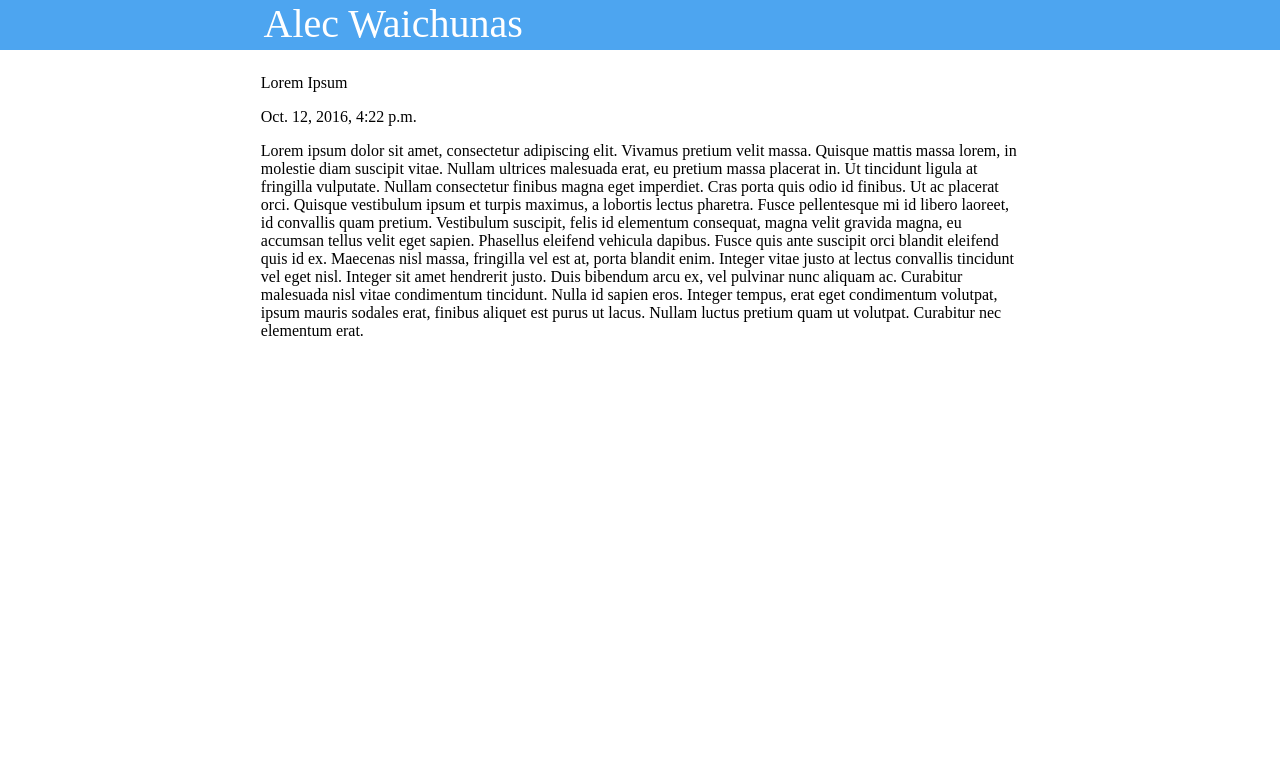
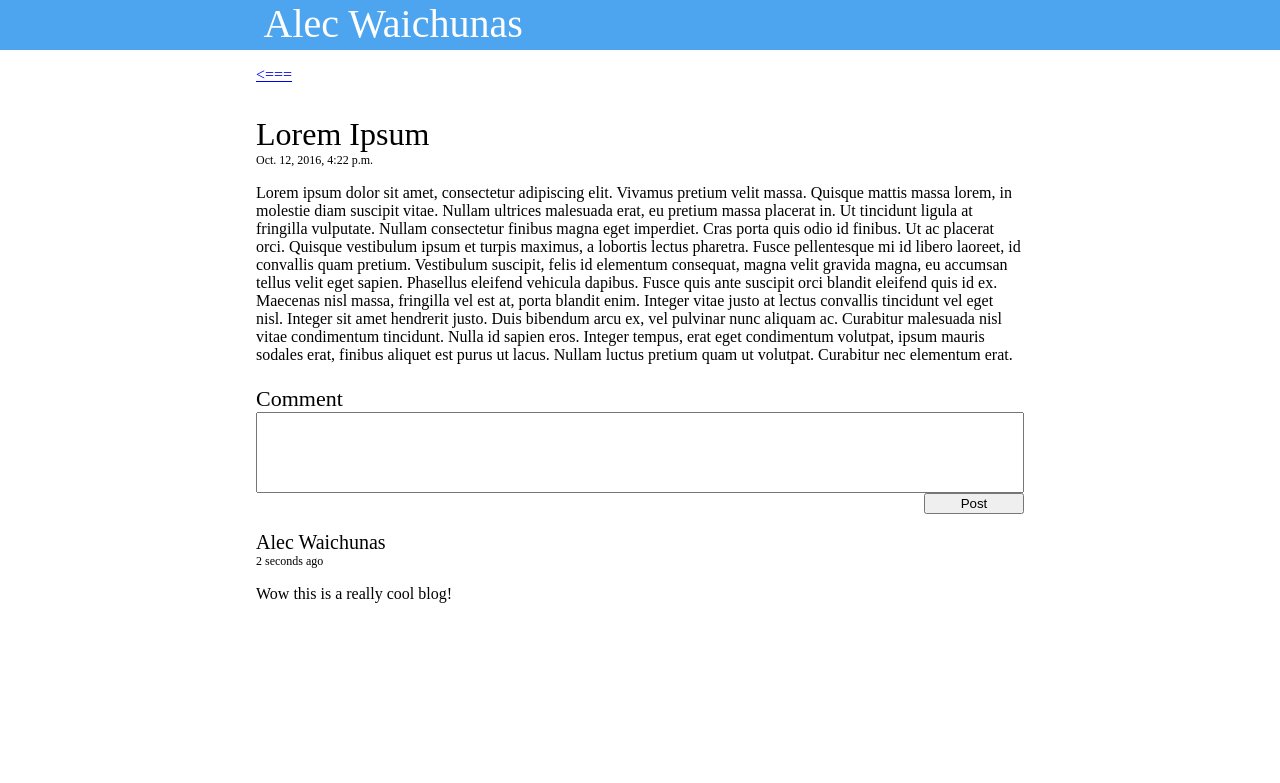
Before and after one commit to AlecWaichunas/DjangoBlog, a Django app: page /blog/1/ in a window 1280 px wide. Shown: the top 783 px of the page. Run offline with Django 3.2, Linux system fonts and the light colour scheme; data comes from the database, SQL or seed files in the repository.

Commit message:
Setting up comments

```diff
--- a/myblog/App/models.py
+++ b/myblog/App/models.py
@@ -1,17 +1,28 @@
 from django.db import models
 
 # Create your models here.
+class Comment(models.Model):
+    comment_author = models.CharField(max_length=200)
+    comment_text = models.CharField(max_length=5000)
+    comment_date = models.DateTimeField('date published')
+
 class Blog(models.Model):
     blog_title = models.CharField(max_length=100)
     blog_text = models.CharField(max_length=5000)
     blog_date = models.DateTimeField('date published')
+    blog_comments = models.ManyToManyField(Comment)
+
 
     def __str__(self):
         return self.blog_title
 
     def get_preview(self):
-        x = 550 if len(self.blog_text) > 490 else len(self.blog_text)
+        x = 650 if len(self.blog_text) > 600 else len(self.blog_text)
         if(x == 550):
             while(self.blog_text[x:(x+1)] != ' '):
                 x = x + 1
         return self.blog_text[:x] + (".." if self.blog_text[(x-1):x] == '.' else "...")
+
+    def add_comment(self, comment):
+        self.blog_comments.add(comment)
+        return comment
--- a/myblog/App/static/css/main_style.css
+++ b/myblog/App/static/css/main_style.css
@@ -4,6 +4,11 @@
 * Created by Alec Waichunas
 * CSS that makes my site look good!
 */
+
+body{
+    padding: 0;
+    margin: 0;
+}
 
 /* HEADER */
 .header {
@@ -26,34 +31,47 @@
 }
 
 .space_header{
+    position: relative;
     width: 100%;
+    margin: 0;
     background: inherit;
     height: 50px;
 }
 
+/* END HEADER*/
+
+/* BODY SETUP */
 .blog_body{
     min-width: 600px;
     width: 60%;
     margin: auto;
 }
 
-/* END HEADER*/
+.page_content{
+
+}
+
+.side_bar{
+    margin-left: 10px;
+    margin-top: 10px;
+    float: left;
+    height: 600px;
+    width: 200px;
+    min-width: 200px;
+}
+
+.link_box {
+    outline: black solid 1px;
+    width: 200px;
+    min-height: 250px;
+}
+
+/* END BODY */
 
 /*PREVIEW BLOG*/
 
-.blog_highlights{
-    width: 80%;
-}
-
-.side_bar {
-    width: 20%;
-    vertical-align: top;
-}
-
 .blog_preview {
-  outline: black solid 1px;
   backgroud-color: #F0F8FF;
-  margin-bottom: 25px;
 }
 
 .blog_preview_title{
@@ -77,10 +95,67 @@
   margin: 10px;
 }
 
-.link_box{
-    outline: black solid 1px;
-    margin-left: 10px;
-    margin-top: 10px;
+.seperator{
+    height: 3px;
     width: 100%;
-    height: 250px;
+    margin: auto;
+    background-color: black;
+    border-radius: 25px;
+    background: linear-gradient(to right, white, grey, white);
 }
+
+/* BLOG VIEW */
+
+.blog_title{
+    font-size: 32px;
+    padding-bottom: 0px;
+    margin-bottom: 0px;
+}
+
+.blog_date{
+    font-size: 12px;
+    padding-top: 0px;
+    margin-top: 0px;
+}
+
+.blog_text{
+
+}
+
+.comment_heading{
+    font-size: 22px;
+    margin-bottom: 0px;
+}
+
+.comment_form{
+    width: 100%;
+}
+
+.comment_text{
+    width: 100%;
+    resize: none;
+    margin-top: 0;
+}
+
+.comment_button{
+    width: 100px;
+    float: right;
+}
+
+.blog_comment_name{
+    margin-bottom: 0;
+    padding-bottom: 0;
+    font-size: 20px;
+}
+
+.blog_comment_time{
+    margin-top: 0;
+    padding-top: 0;
+    font-size: 12px;
+}
+
+.blog_comment_text{
+
+}
+
+/* END BLOG VIEW*/
--- a/myblog/App/views.py
+++ b/myblog/App/views.py
@@ -5,7 +5,7 @@ from App.models import Blog
 def index_view(request):
     context = {
         'site_name': 'Alec\'s blog',
-        'blogs': Blog.objects.all()
+        'blogs': Blog.objects.all().order_by("-blog_date")
     }
     return render(request, 'index.html', context)
 
--- a/myblog/templates/base.html
+++ b/myblog/templates/base.html
@@ -17,8 +17,16 @@
         <div class="space_header"></div>
 
         <div class="blog_body">
-          {% block content %}
-          {% endblock %}
+
+            <div class="page_content">
+                {% block content %}
+                {% endblock %}
+            </div>
+
+            <!-- <div class="side_bar">
+                <div class="link_box">
+                </div>
+            </div> -->
         </div>
     </body>
 
--- a/myblog/templates/blog.html
+++ b/myblog/templates/blog.html
@@ -2,8 +2,22 @@
 
 {% block content %}
 
-    <p> {{ blog.blog_title }} </p>
-    <p> {{ blog.blog_date }} </p>
-    <p> {{ blog.blog_text }} </p>
+    <p><a href="#"><===</a></p>
+
+    <p class="blog_title"> {{ blog.blog_title }} </p>
+    <p class="blog_date"> {{ blog.blog_date }} </p>
+    <p class="blog_text"> {{ blog.blog_text }} </p>
+
+    <p class="comment_heading">Comment</p>
+    <form class="comment_form">
+        <textarea class="comment_text" cols="150" rows="5" name="comment"></textarea><br>
+        <input class="comment_button" type="button" name="submit" Value="Post"><br>
+    </form>
+
+    <div class="blog_comment">
+        <p class="blog_comment_name">Alec Waichunas</p>
+        <p class="blog_comment_time">2 seconds ago</p>
+        <p class="blog_comment_text">Wow this is a really cool blog!</p>
+    </div>
 
 {% endblock %}
```
Also changed, not shown: myblog/templates/index.html (+1 -8 lines), myblog/App/migrations/0002_auto_20161017_1037.py (added). Lines whose indentation alone changed are shown as unchanged.
